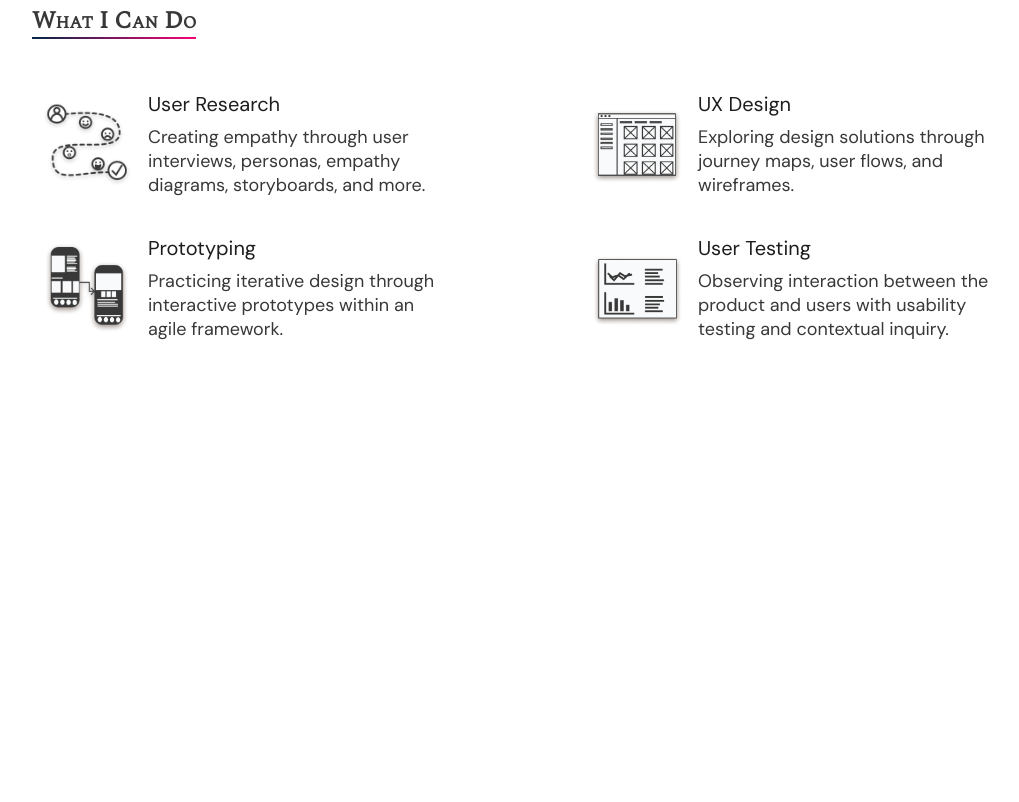
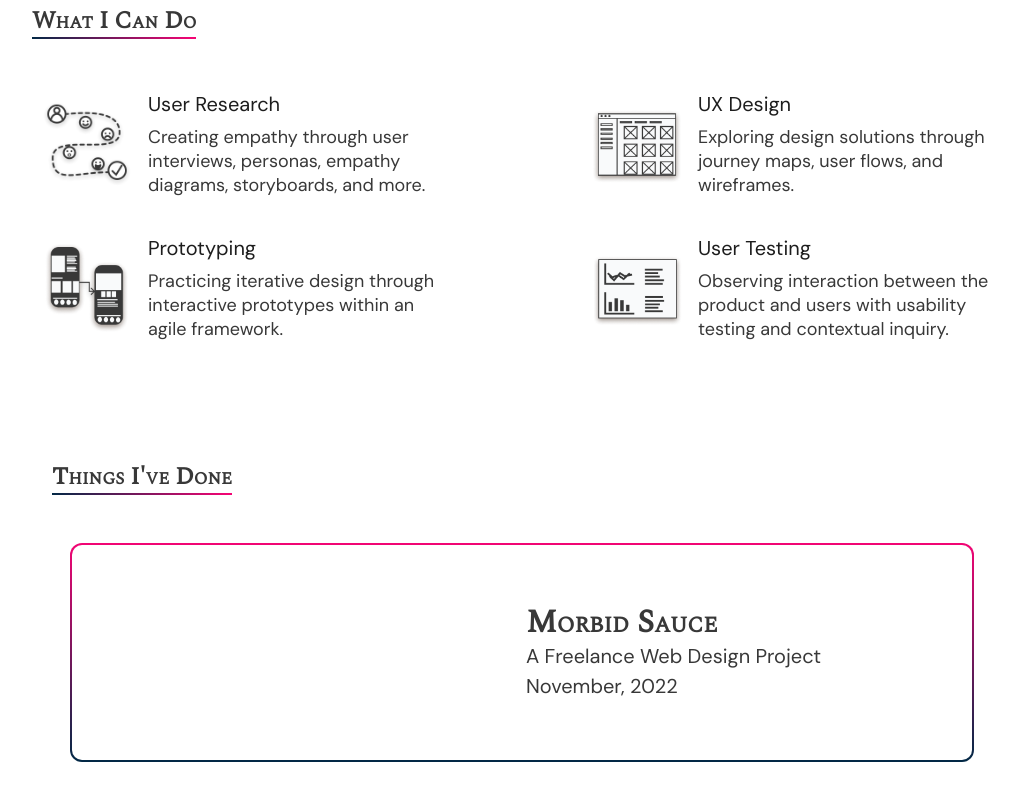
Before and after one commit to CharlotteKane/Portfolio, a plain HTML site: page Index.html in a window 1280 px wide. Shown: the part 417-1219 px from the top of the page, without its empty margins (118-1137 px from the left). Before the commit the page ends 800 px from the top, so only its background shows below. Drawn offline with nearby package versions, Linux system fonts and the light colour scheme.

Commit message:
Input Case Study basics
Text and borders defined for case study cards.

```diff
--- a/CSS/Style.css
+++ b/CSS/Style.css
@@ -52,6 +52,30 @@ a { text-decoration: none; }
     justify-content: center;
     padding-right: 12px;
 }
+
+#caseStudySection {
+    width: 1000px;
+}
+
+.caseStudy {
+    display: flex;
+    align-items: center;
+    justify-content: flex-start;
+    width: 900px;
+    height: 215px;
+    margin-bottom: 40px;
+}
+
+.caseStudyText {
+    width: 50%;
+}
+
+  .borderGradient{
+    background: linear-gradient(white, white) padding-box,
+                linear-gradient(to bottom, #F20574, #012845) border-box;
+    border-radius: 12px;
+    border: 2px solid transparent;
+  }
 
 #skillSection {
     justify-content: space-around;
@@ -184,6 +208,11 @@ p{
     height: 60px;
 }
 
+.spacerWide {
+    width: 50%;
+    height: 100%;
+}
+
 .newFlexRow {
     width: 100%;
     margin-left: 60px;
--- a/Index.html
+++ b/Index.html
@@ -96,8 +96,23 @@
         </div>
       </section>
       <!-- case study section -->
-      <section>
-
+      <section class="columnFlex">
+        <div class="columnFlex" id="caseStudySection">
+          <div class="spacerLarge"></div>
+          <div class="newFlexRow">
+            <div class="sectionTitle" id="skillTitle">
+              <h3>Things I've Done</h3>
+            </div>
+          </div>
+          <div class="caseStudy borderGradient">
+            <div class="spacerWide"></div>
+            <div class="caseStudyText">
+              <h2 class="textBlack">Morbid Sauce</h2>
+              <p>A Freelance Web Design Project</p>
+              <p>November, 2022</p>
+            </div>
+          </div>
+        </div>
       </section>
     </main>
   </body>
```
